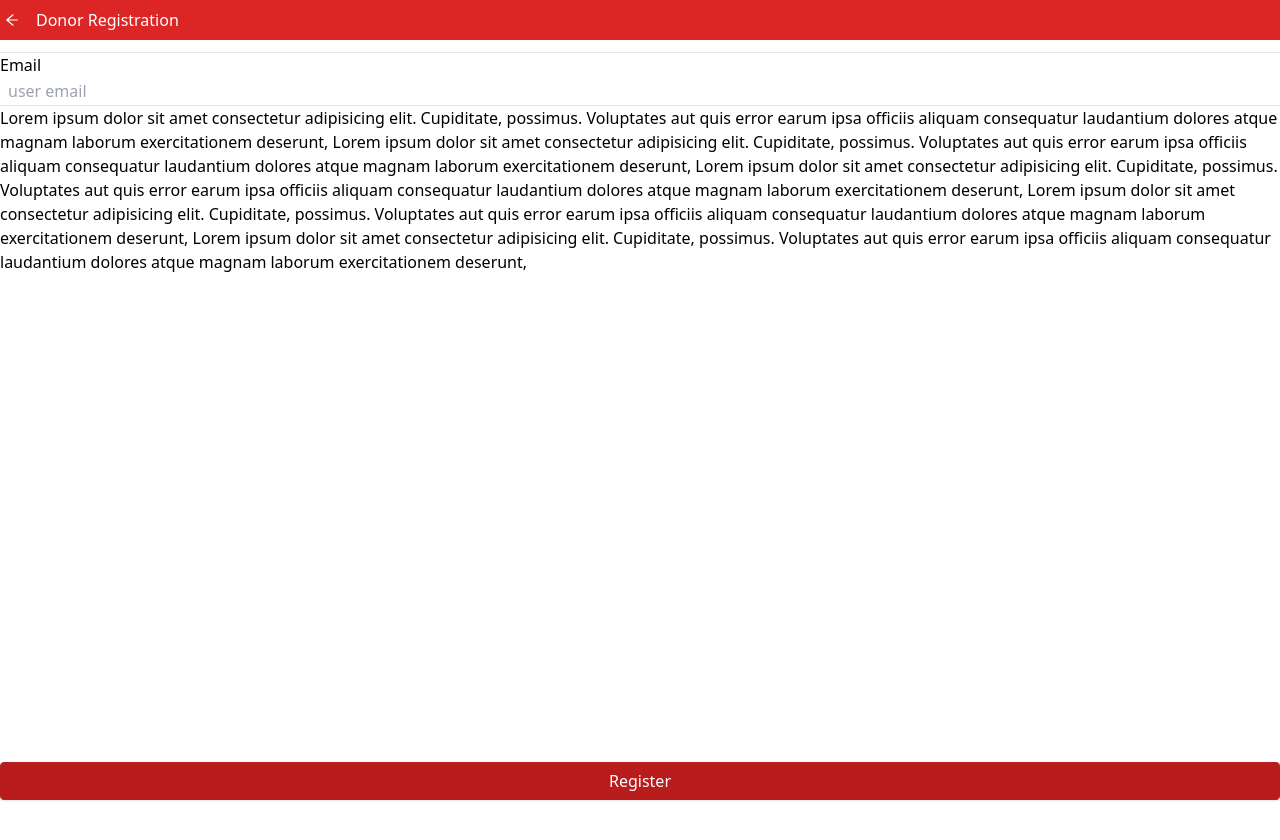
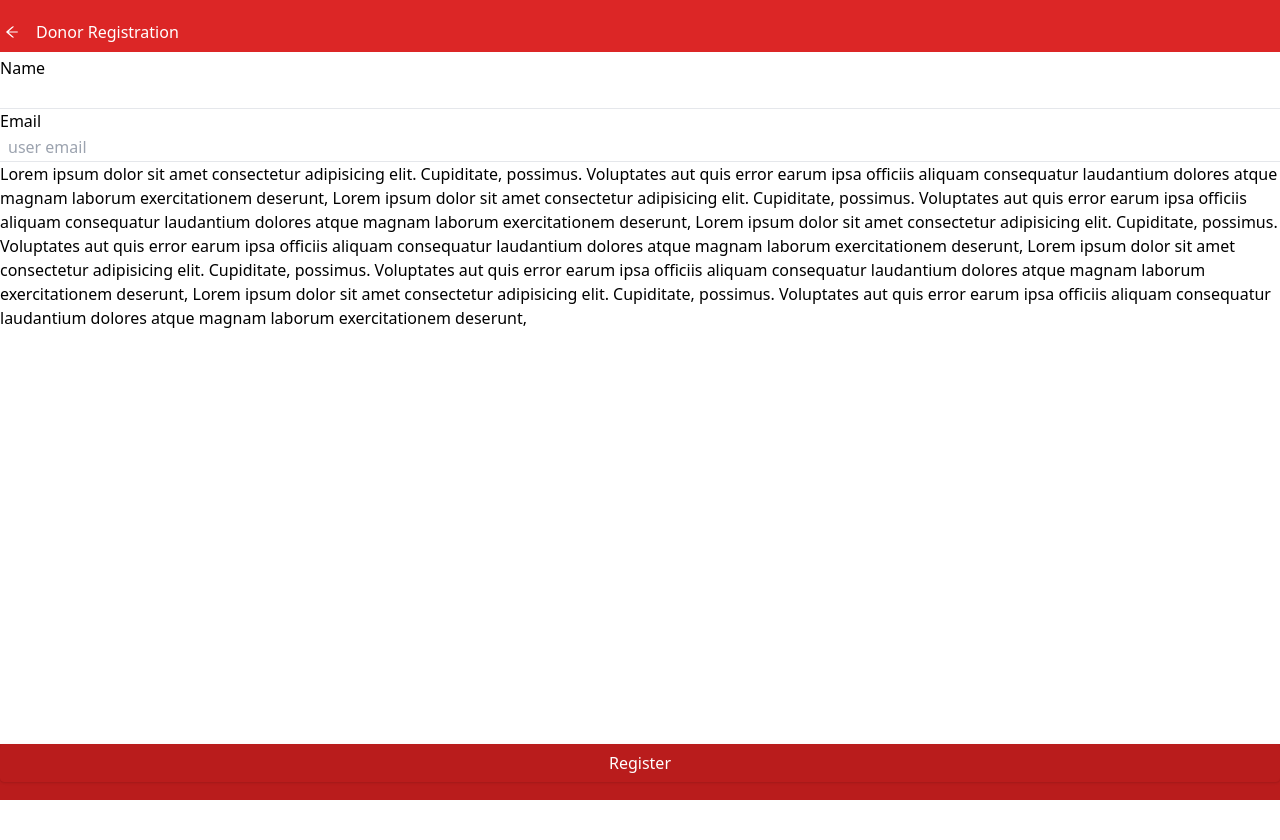
Before and after one commit to mdsamaul/bmhbd_client, a React (Vite) app: page /registration in a window 1280 px wide. Shown: the top 840 px of the page. Before the commit the page ends 800 px from the top, so only its background shows below. Built offline with nearby package versions, Linux system fonts and the light colour scheme; no server answers.

Commit message:
position setup

```diff
--- a/src/components/Button/Button.jsx
+++ b/src/components/Button/Button.jsx
@@ -1,6 +1,6 @@
 import React from 'react';
 
-const Button = ({ btnText }) => {
+const Button = ({ btnText, pading }) => {
 
     return (
         <div>
--- a/src/pages/Registration/Registration.jsx
+++ b/src/pages/Registration/Registration.jsx
@@ -22,9 +22,9 @@ const Registration = () => {
 
     return (
 
-        <div>
-            <div className='fixed top-0 left-0  right-0'>
-                <div className='flex items-center w-full bg-red-600 text-base font-medium  py-2 text-white text-start gap-4 pl-1'>
+        <div className='my-14 relative h-[100vh]'>
+            <div className='fixed transition duration-500 bg-red-600  top-0 left-0   right-0'>
+                <div className='flex mt-3 items-center w-full bg-red-600 text-base font-medium  py-2 text-white text-start gap-4 pl-1'>
                     <AiOutlineArrowLeft />
                     <button>Donor Registration</button>
                 </div>
@@ -44,8 +44,9 @@ const Registration = () => {
                     Lorem ipsum dolor sit amet consectetur adipisicing elit. Cupiditate, possimus. Voluptates aut quis error earum ipsa officiis aliquam consequatur laudantium dolores atque magnam laborum exercitationem deserunt,
                     Lorem ipsum dolor sit amet consectetur adipisicing elit. Cupiditate, possimus. Voluptates aut quis error earum ipsa officiis aliquam consequatur laudantium dolores atque magnam laborum exercitationem deserunt,
                 </div>
-                <div className='fixed inset-x-0 bottom-0'>
+                <div className='fixed inset-x-0 bottom-0 bg-red-700 w-full h-14'>
                     <Button type="submit" btnText={'Register'} ></Button>
+
                 </div>
                 {/* <input type="submit" /> */}
             </form>
```
